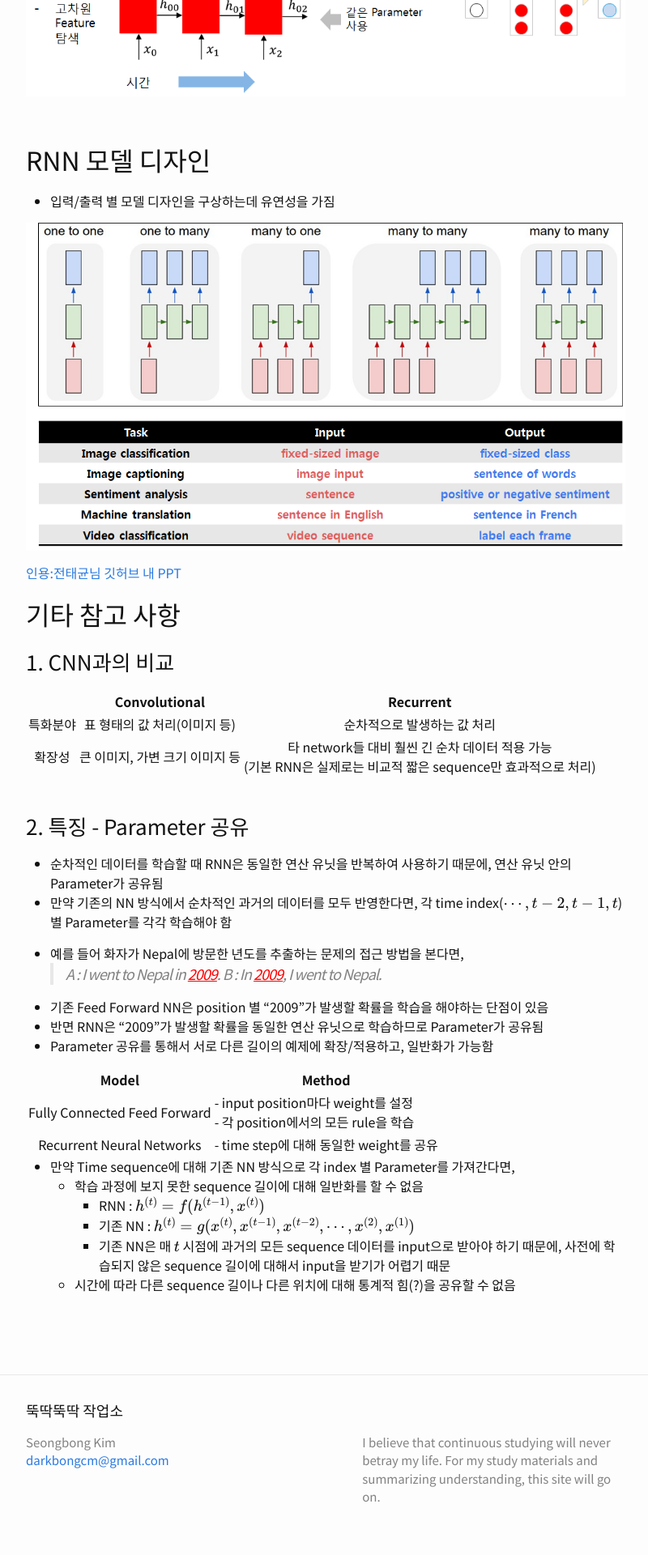
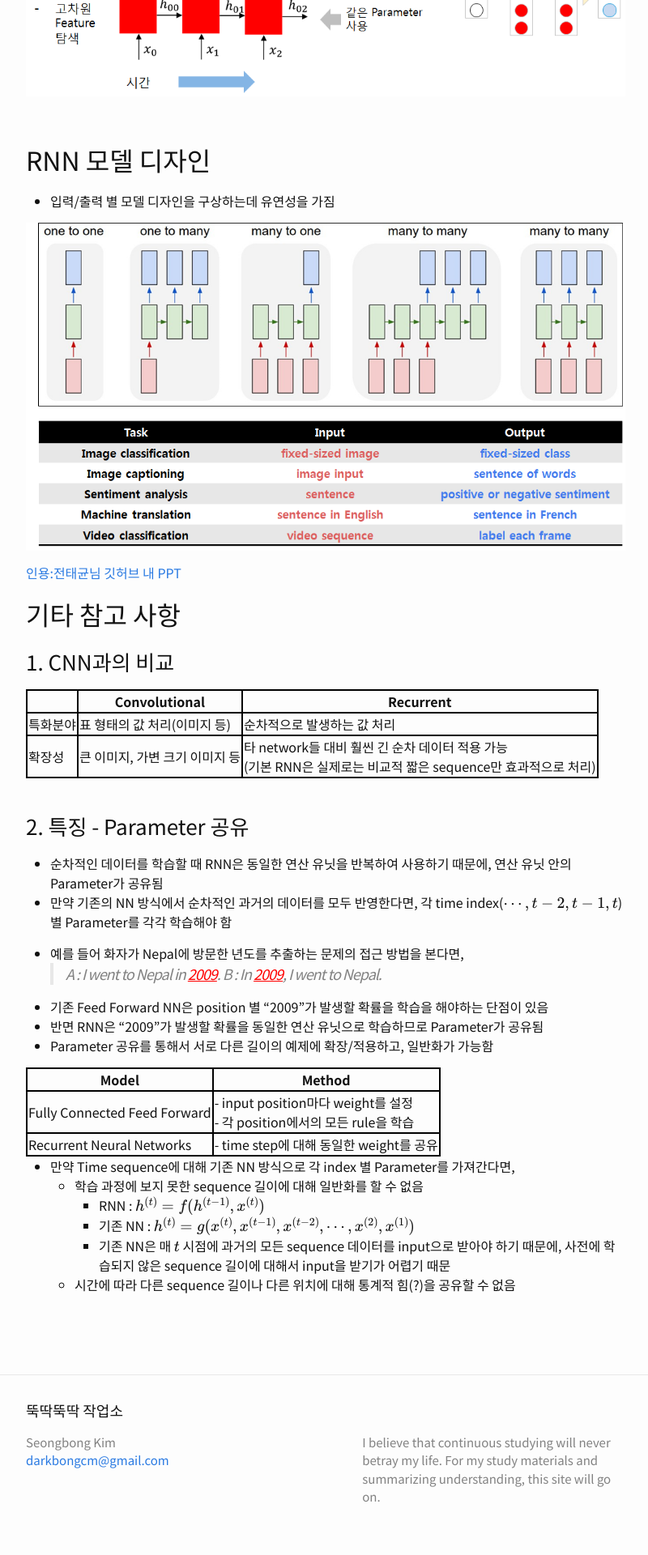
Before and after one commit to howdark/howdark.github.io, a Jekyll site: the page built from _posts/2017-06-29-RNN_Intro.md, in a window 1280 px wide. Shown: the part 3408-5328 px from the top of the page at 81% size, without its empty margins (238-1038 px from the left). Built offline with Jekyll 4.4.1, drawn with Linux system fonts in a browser that asks for light colours; our own code applies the rules of GitHub Pages for plain Markdown files; Markdown is read by kramdown in place of the engine named in the settings; formulas are drawn with MathJax 3; comment, search, counter and statistics services are not loaded.

Commit message:
170629-5 update

```diff
--- a/_config.yml
+++ b/_config.yml
@@ -24,9 +24,11 @@ author: Seongbong Kim
 #github_username:  jekyll
 
 # Build settings
-#markdown: kramdown
-#markdown: redcarpet
-markdown: maruku
+markdown: kramdown
+#kramdown:
+  #extensions: ["no_intra_emphasis", "fenced_code_blocks", "autolink", "tables", "with_toc_data"]
+  #extensions: ["tables"]
+
 theme: minima
 gems:
   - jekyll-feed
--- a/_posts/2017-06-29-RNN_Intro.md
+++ b/_posts/2017-06-29-RNN_Intro.md
@@ -94,11 +94,11 @@ RNN은 sequence data를 모델링 하므로, Time Series, Natural Language, Spee
 ## 기타 참고 사항
 ### 1. CNN과의 비교
 
+|               | Convolutional | Recurrent |
+| ------------- | ------------- | ------------- |
+| 특화분야 | 표 형태의 값 처리(이미지 등) | 순차적으로 발생하는 값 처리 |
+| 확장성       | 큰 이미지, 가변 크기 이미지 등 | 타 network들 대비 훨씬 긴 순차 데이터 적용 가능<br>(기본 RNN은 실제로는 비교적 짧은 sequence만 효과적으로 처리) |
 
-  |               | Convolutional | Recurrent |
-  |:------------: | :-----------:  | :-----------: |
-  | 특화분야 | 표 형태의 값 처리(이미지 등) | 순차적으로 발생하는 값 처리 |
-  | 확장성       | 큰 이미지, 가변 크기 이미지 등 | 타 network들 대비 훨씬 긴 순차 데이터 적용 가능<br>(기본 RNN은 실제로는 비교적 짧은 sequence만 효과적으로 처리) |
 
 
 <br>
@@ -117,8 +117,8 @@ RNN은 sequence data를 모델링 하므로, Time Series, Natural Language, Spee
 -   Parameter 공유를 통해서 서로 다른 길이의 예제에 확장/적용하고, 일반화가 가능함
 
 
-|Model|<center>Method</center>|
-|:------: | ------ |
+|Model|Method|
+|--- | --- |
 |Fully Connected Feed Forward|- input position마다 weight를 설정<br> - 각 position에서의 모든 rule을 학습|
 | Recurrent Neural Networks | - time step에 대해 동일한 weight를 공유|
 
--- a/_sass/minima/_base.scss
+++ b/_sass/minima/_base.scss
@@ -196,3 +196,24 @@ pre {
     fill: $grey-color;
   }
 }
+
+/**
+ * Tables
+ */
+table{
+    border-collapse: collapse;
+    border-spacing: 0;
+    border:2px solid #000000;
+}
+
+th{
+    border:2px solid #000000;
+}
+
+td{
+    border:2px solid #000000;
+}
+
+tr{
+    border:2px solid #000000;
+}
```
